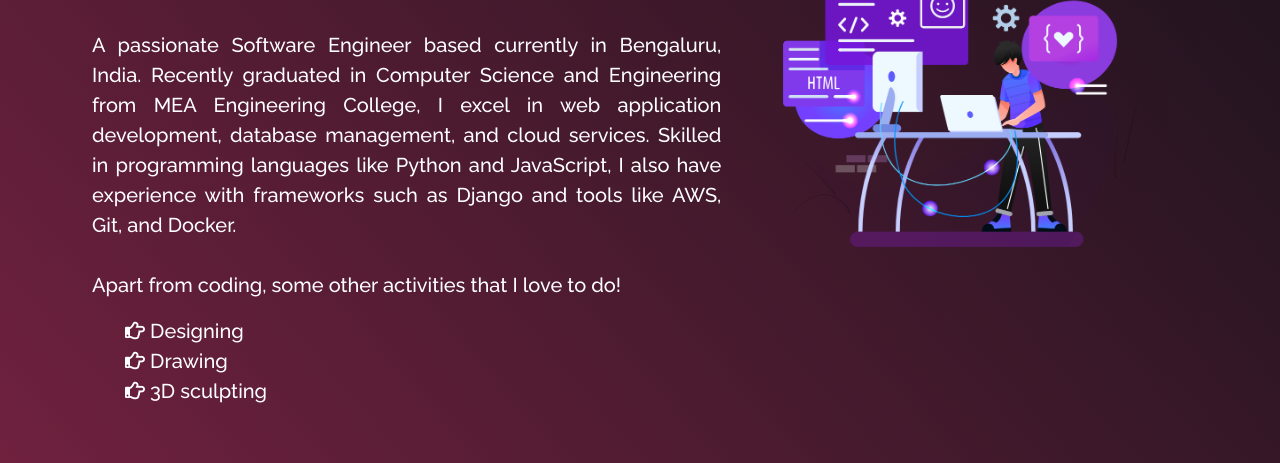
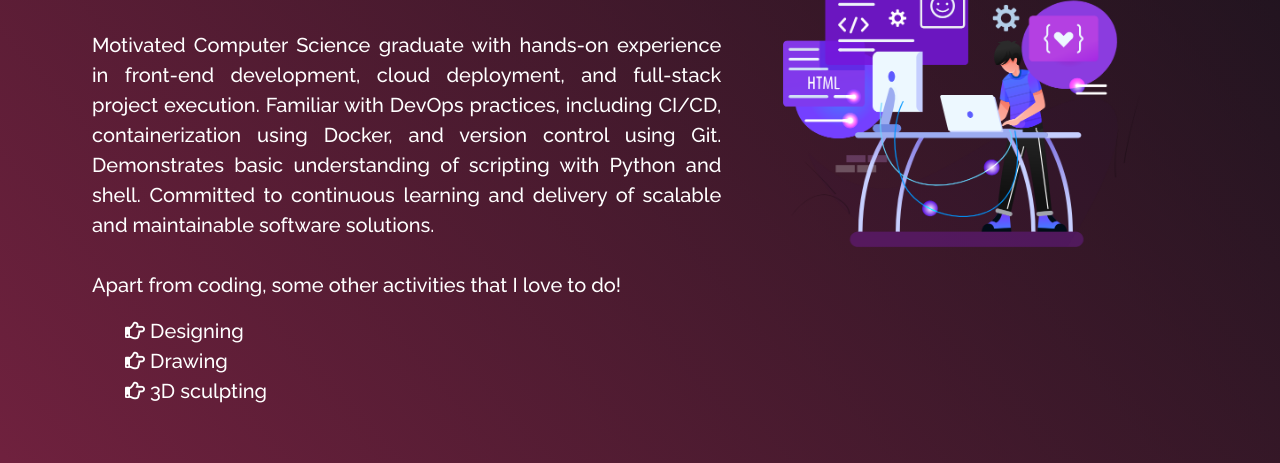
Before and after one commit to Faheem-mohd/portfolio, a plain HTML site: page about.html in a window 1280 px wide. Shown: the part 322-785 px from the top of the page. Drawn offline with nearby package versions, Linux system fonts and the light colour scheme; some icons are missing.

Commit message:
Update about.html

```diff
--- a/about.html
+++ b/about.html
@@ -72,10 +72,10 @@
                   Hello All, I am <span class="purple">MohammedFaheem  </span>
                   from <span class="purple"> Malappuram,Kerala,India.</span>
                   <br />
-                  <br />A passionate Software Engineer based currently in Bengaluru, India. Recently graduated in Computer Science and Engineering from MEA Engineering College,
-                   I excel in web application development, database management, and cloud services.
-                    Skilled in programming languages like Python and JavaScript,
-                    I also have experience with frameworks such as Django and tools like AWS, Git, and Docker.
+                  <br />Motivated Computer Science graduate with hands-on experience in front-end development, cloud deployment, and
+full-stack project execution. Familiar with DevOps practices, including CI/CD, containerization using Docker, and
+version control using Git. Demonstrates basic understanding of scripting with Python and shell. Committed to
+continuous learning and delivery of scalable and maintainable software solutions.
                   <br />
                   <br />
                   Apart from coding, some other activities that I love to do!
```
